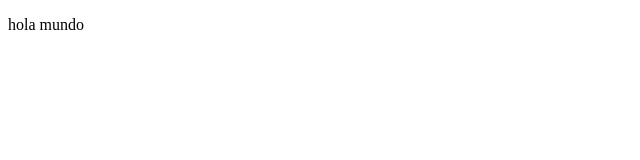
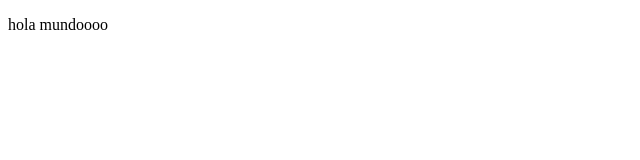
Before and after one commit to Mauroo8/Mi-proyecto-nuevo, a plain HTML site: page index.html in a window 1280 px wide. Shown: the full height of the page, 0-640 px from the left. Drawn offline with Linux system fonts and the light colour scheme.

Commit message:
puse mas oo en el hola mundo

```diff
--- a/index.html
+++ b/index.html
@@ -9,7 +9,7 @@
     <header></header>
     <main>
         <section>
-            <p>hola mundo</p>
+            <p>hola mundoooo</p>
         </section>
     </main>
     <footer></footer>
```
